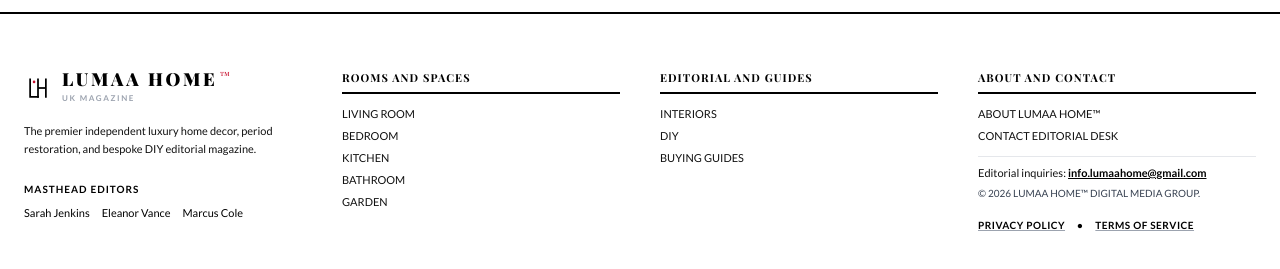
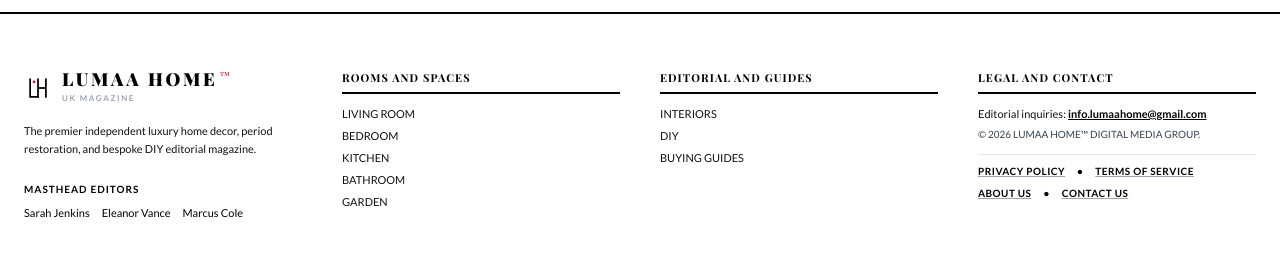
Before and after one commit to umerfarooq698/lumaahome, a React (Vite) app: page / in a window 1280 px wide. Shown: the part 3985-4254 px from the top of the page. Built offline with nearby package versions, Linux system fonts and the light colour scheme; no server answers; a web font is replaced by a local one.

Commit message:
fix: Simplify to 'About Us' and 'Contact Us' and position below Privacy Policy / Terms of Service in footer

```diff
--- a/src/components/AboutPage.jsx
+++ b/src/components/AboutPage.jsx
@@ -34,7 +34,7 @@ export default function AboutPage({ onBackToHome, onSelectAuthor }) {
             THE EDITORIAL MASTHEAD
           </span>
           <h1 className="font-serif text-3xl sm:text-5xl font-black text-black tracking-tight uppercase">
-            About LUMAA HOME™
+            About Us
           </h1>
           <p className="font-serif italic text-black text-base sm:text-lg mt-2 font-medium">
             The independent British journal dedicated to period architecture, bespoke joinery, and refined DIY living.
--- a/src/components/ContactPage.jsx
+++ b/src/components/ContactPage.jsx
@@ -64,7 +64,7 @@ export default function ContactPage({ onBackToHome, onNavigateAbout }) {
             DIRECT EDITORIAL DESK
           </span>
           <h1 className="font-serif text-3xl sm:text-5xl font-black text-black tracking-tight uppercase">
-            Contact LUMAA HOME™
+            Contact Us
           </h1>
           <p className="font-serif italic text-black text-base sm:text-lg mt-2 font-medium">
             Reach our editors, writers, and technical specialists directly via email.
--- a/src/components/Footer.jsx
+++ b/src/components/Footer.jsx
@@ -96,36 +96,10 @@ export default function Footer({ onSelectCategory, onSelectAuthor, onNavigateLeg
         {/* Col 4: Corporate and Legal */}
         <div className="space-y-3">
           <h4 className="font-bold text-black uppercase tracking-widest text-[11px] border-b-2 border-black pb-1.5">
-            ABOUT AND CONTACT
+            LEGAL AND CONTACT
           </h4>
-          <ul className="space-y-1.5 text-[11px] font-medium text-[#111111] uppercase">
-            <li>
-              <a
-                href="/about"
-                onClick={(e) => {
-                  e.preventDefault();
-                  handleNav('about');
-                }}
-                className="hover:text-[#C8102E] hover:underline transition"
-              >
-                About LUMAA HOME™
-              </a>
-            </li>
-            <li>
-              <a
-                href="/contact"
-                onClick={(e) => {
-                  e.preventDefault();
-                  handleNav('contact');
-                }}
-                className="hover:text-[#C8102E] hover:underline transition"
-              >
-                Contact Editorial Desk
-              </a>
-            </li>
-          </ul>
 
-          <div className="pt-2 border-t border-gray-200 text-[11px] space-y-1">
+          <div className="text-[11px] space-y-1">
             <p className="text-[#111111] font-normal">
               Editorial inquiries: <a href="mailto:info.lumaahome@gmail.com" className="text-black font-bold hover:text-[#C8102E] underline">info.lumaahome@gmail.com</a>
             </p>
@@ -134,7 +108,8 @@ export default function Footer({ onSelectCategory, onSelectAuthor, onNavigateLeg
             </p>
           </div>
 
-          <div className="pt-1 flex items-center gap-3 text-[10px] text-black uppercase tracking-wider font-bold">
+          <div className="pt-2 border-t border-gray-200 space-y-1 text-[10px] text-black uppercase tracking-wider font-bold">
+            <div className="flex items-center gap-3">
               <a
                 href="/privacy-policy"
                 onClick={(e) => {
@@ -157,6 +132,31 @@ export default function Footer({ onSelectCategory, onSelectAuthor, onNavigateLeg
                 Terms of Service
               </a>
             </div>
+
+            <div className="flex items-center gap-3 pt-0.5">
+              <a
+                href="/about"
+                onClick={(e) => {
+                  e.preventDefault();
+                  handleNav('about');
+                }}
+                className="hover:text-[#C8102E] transition underline decoration-gray-400 hover:decoration-[#C8102E]"
+              >
+                About Us
+              </a>
+              <span>•</span>
+              <a
+                href="/contact"
+                onClick={(e) => {
+                  e.preventDefault();
+                  handleNav('contact');
+                }}
+                className="hover:text-[#C8102E] transition underline decoration-gray-400 hover:decoration-[#C8102E]"
+              >
+                Contact Us
+              </a>
+            </div>
+          </div>
         </div>
 
       </div>
```
Lines whose indentation alone changed are shown as unchanged.
